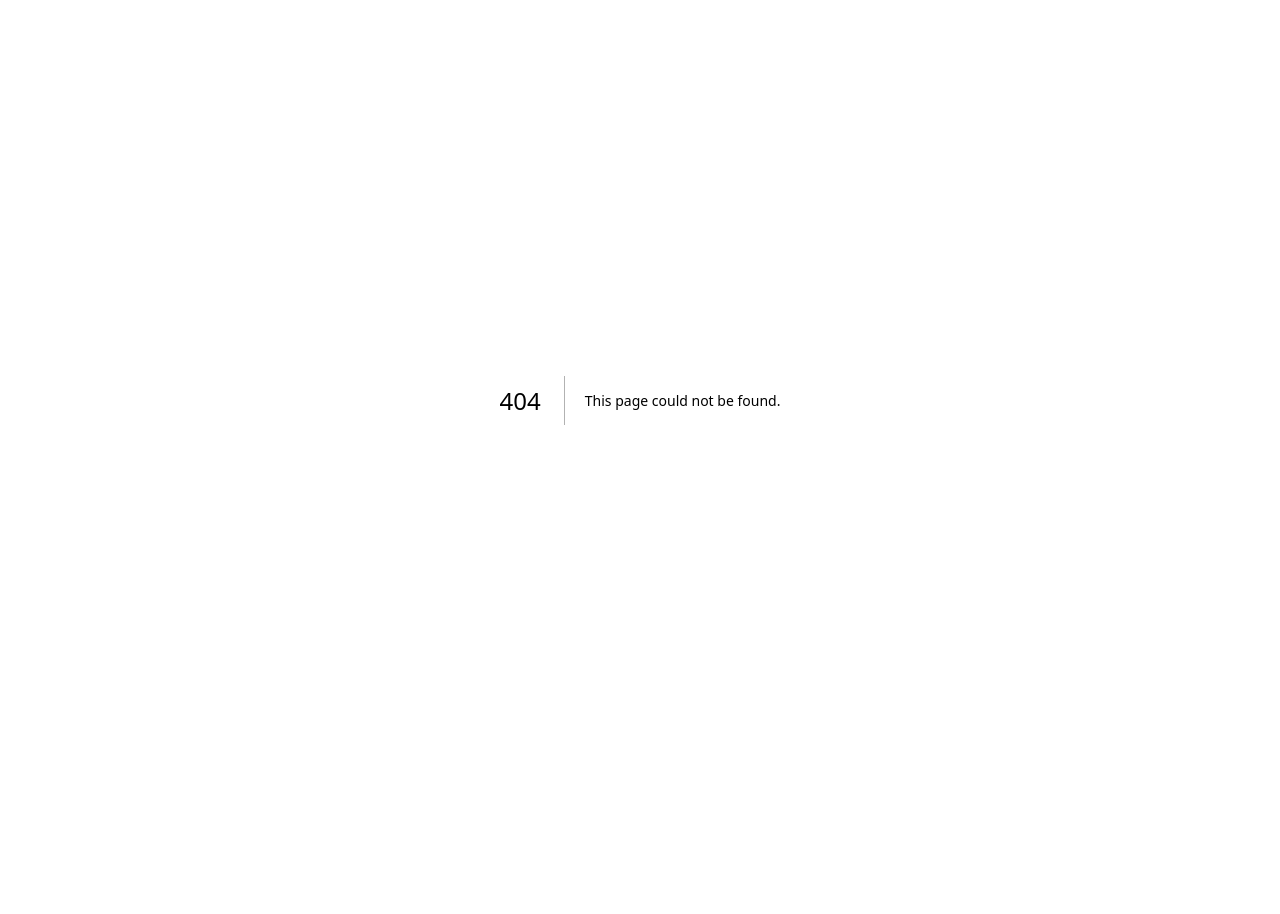
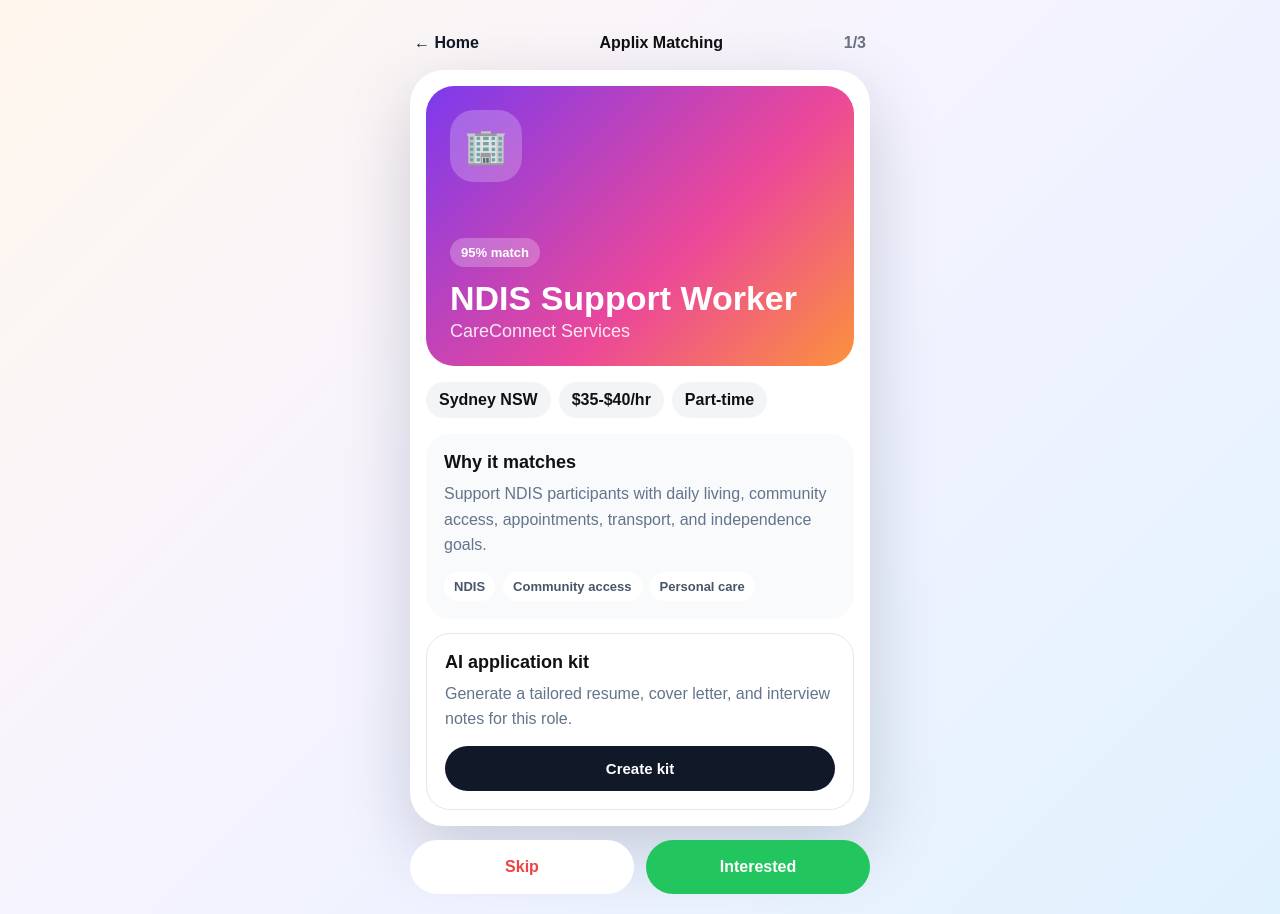
Before and after one commit to Calsie-ai/Calsie, a Next.js app in the folder frontend/: page /matching in a window 1280 px wide. Before the commit this address had no page. Before the commit the page ends 800 px from the top, so only its background shows below. Built offline with nearby package versions, Linux system fonts and the light colour scheme.

Commit message:
Add matching route

```diff
--- /dev/null
+++ b/frontend/app/matching/page.tsx
@@ -0,0 +1,238 @@
+"use client";
+
+import Link from "next/link";
+import { useState } from "react";
+import { jobs } from "../data/jobs";
+
+export default function MatchingPage() {
+  const [index, setIndex] = useState(0);
+  const [kitCreated, setKitCreated] = useState(false);
+  const job = jobs[index];
+
+  function nextJob() {
+    setKitCreated(false);
+    setIndex((index + 1) % jobs.length);
+  }
+
+  return (
+    <main style={styles.main}>
+      <section style={styles.shell}>
+        <header style={styles.header}>
+          <Link href="/" style={styles.backLink}>← Home</Link>
+          <strong>Applix Matching</strong>
+          <span style={styles.count}>{index + 1}/{jobs.length}</span>
+        </header>
+
+        <article style={styles.card}>
+          <div style={styles.heroCard}>
+            <div style={styles.logo}>{job.logo}</div>
+            <span style={styles.match}>{job.match}% match</span>
+            <h1 style={styles.title}>{job.title}</h1>
+            <p style={styles.company}>{job.company}</p>
+          </div>
+
+          <div style={styles.chips}>
+            {[job.location, job.salary, job.type].map((item) => (
+              <span key={item} style={styles.chip}>{item}</span>
+            ))}
+          </div>
+
+          <section style={styles.infoBox}>
+            <h2 style={styles.infoTitle}>Why it matches</h2>
+            <p style={styles.description}>{job.description}</p>
+            <div style={styles.tags}>
+              {job.tags.map((tag) => (
+                <span key={tag} style={styles.tag}>{tag}</span>
+              ))}
+            </div>
+          </section>
+
+          <section style={styles.kitBox}>
+            <div>
+              <h2 style={styles.infoTitle}>AI application kit</h2>
+              <p style={styles.description}>Generate a tailored resume, cover letter, and interview notes for this role.</p>
+            </div>
+            <button onClick={() => setKitCreated(true)} style={styles.createButton}>Create kit</button>
+          </section>
+
+          {kitCreated && (
+            <div style={styles.readyBox}>Application kit ready for {job.title}.</div>
+          )}
+        </article>
+
+        <footer style={styles.footer}>
+          <button onClick={nextJob} style={styles.skipButton}>Skip</button>
+          <button onClick={kitCreated ? nextJob : () => setKitCreated(true)} style={styles.interestedButton}>
+            {kitCreated ? "Apply" : "Interested"}
+          </button>
+        </footer>
+      </section>
+    </main>
+  );
+}
+
+const styles = {
+  main: {
+    minHeight: "100vh",
+    background: "linear-gradient(135deg, #fff7ed 0%, #f5f3ff 45%, #e0f2fe 100%)",
+    fontFamily: "Arial, Helvetica, sans-serif",
+    padding: 20,
+  },
+  shell: {
+    maxWidth: 460,
+    margin: "0 auto",
+    minHeight: "calc(100vh - 40px)",
+    display: "flex",
+    flexDirection: "column" as const,
+  },
+  header: {
+    display: "flex",
+    justifyContent: "space-between",
+    alignItems: "center",
+    padding: "14px 4px 18px",
+  },
+  backLink: {
+    color: "#111827",
+    textDecoration: "none",
+    fontWeight: 800,
+  },
+  count: {
+    color: "#6b7280",
+    fontWeight: 700,
+  },
+  card: {
+    flex: 1,
+    background: "white",
+    borderRadius: 34,
+    padding: 16,
+    boxShadow: "0 24px 70px rgba(15,23,42,0.18)",
+  },
+  heroCard: {
+    minHeight: 280,
+    borderRadius: 28,
+    padding: 24,
+    color: "white",
+    background: "linear-gradient(135deg, #7c3aed 0%, #ec4899 60%, #fb923c 100%)",
+    display: "flex",
+    flexDirection: "column" as const,
+    justifyContent: "flex-end",
+  },
+  logo: {
+    width: 72,
+    height: 72,
+    borderRadius: 24,
+    background: "rgba(255,255,255,0.22)",
+    display: "grid",
+    placeItems: "center",
+    fontSize: 34,
+    marginBottom: "auto",
+  },
+  match: {
+    alignSelf: "flex-start",
+    padding: "7px 11px",
+    borderRadius: 999,
+    background: "rgba(255,255,255,0.24)",
+    fontWeight: 900,
+    fontSize: 13,
+  },
+  title: {
+    margin: "14px 0 6px",
+    fontSize: 34,
+    lineHeight: 1,
+  },
+  company: {
+    margin: 0,
+    fontSize: 18,
+    opacity: 0.88,
+  },
+  chips: {
+    display: "flex",
+    flexWrap: "wrap" as const,
+    gap: 8,
+    marginTop: 16,
+  },
+  chip: {
+    borderRadius: 999,
+    background: "#f3f4f6",
+    padding: "9px 13px",
+    fontWeight: 700,
+  },
+  infoBox: {
+    marginTop: 16,
+    borderRadius: 24,
+    background: "#f8fafc",
+    padding: 18,
+  },
+  infoTitle: {
+    margin: 0,
+    fontSize: 18,
+  },
+  description: {
+    color: "#64748b",
+    lineHeight: 1.6,
+    margin: "8px 0 0",
+  },
+  tags: {
+    display: "flex",
+    flexWrap: "wrap" as const,
+    gap: 8,
+    marginTop: 14,
+  },
+  tag: {
+    borderRadius: 999,
+    background: "white",
+    padding: "7px 10px",
+    fontSize: 13,
+    fontWeight: 800,
+    color: "#475569",
+  },
+  kitBox: {
+    marginTop: 14,
+    border: "1px solid #e5e7eb",
+    borderRadius: 24,
+    padding: 18,
+  },
+  createButton: {
+    width: "100%",
+    marginTop: 14,
+    border: 0,
+    borderRadius: 999,
+    padding: 14,
+    background: "#111827",
+    color: "white",
+    fontWeight: 900,
+    fontSize: 15,
+  },
+  readyBox: {
+    marginTop: 14,
+    borderRadius: 18,
+    background: "#dcfce7",
+    color: "#166534",
+    padding: 14,
+    fontWeight: 900,
+  },
+  footer: {
+    display: "grid",
+    gridTemplateColumns: "1fr 1fr",
+    gap: 12,
+    paddingTop: 14,
+  },
+  skipButton: {
+    border: 0,
+    borderRadius: 999,
+    background: "white",
+    color: "#ef4444",
+    padding: 18,
+    fontWeight: 900,
+    fontSize: 16,
+  },
+  interestedButton: {
+    border: 0,
+    borderRadius: 999,
+    background: "#22c55e",
+    color: "white",
+    padding: 18,
+    fontWeight: 900,
+    fontSize: 16,
+  },
+};
```
